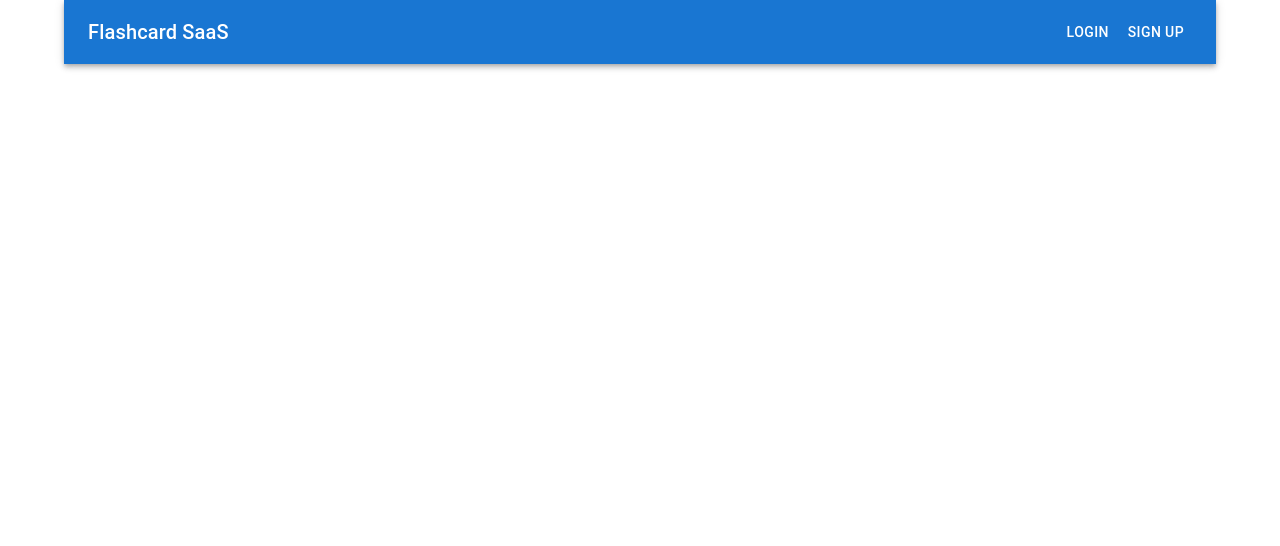
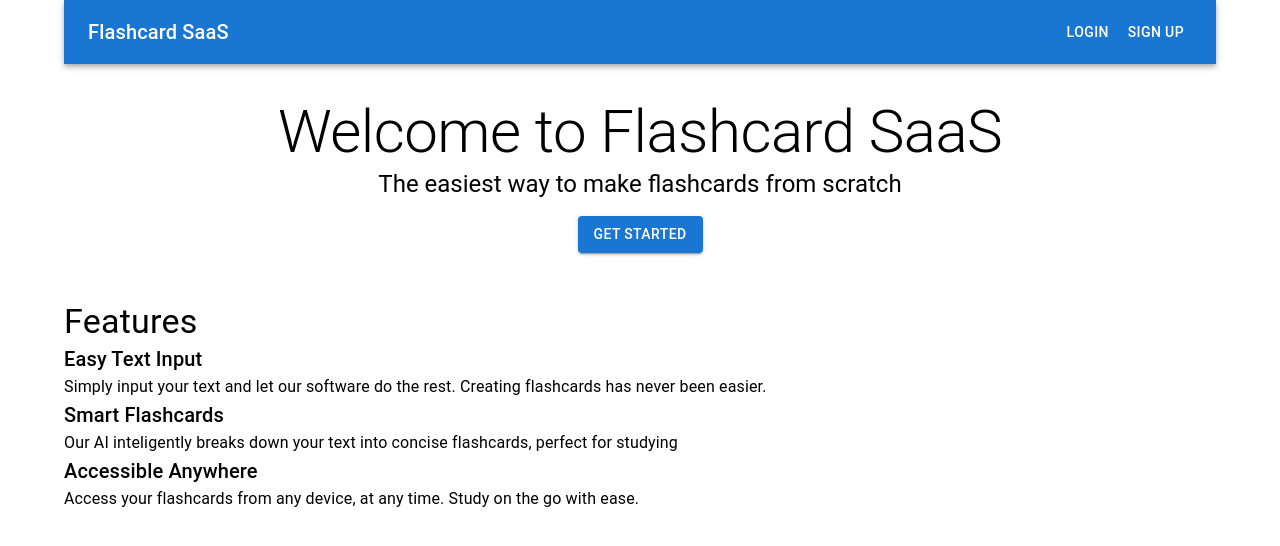
Before and after one commit to muhtasim24/AI-Flashcards, a Next.js app: page / in a window 1280 px wide. Shown: the top 546 px of the page. Built offline with nearby package versions, Linux system fonts and the light colour scheme; no server answers.

Commit message:
Grid on features

```diff
--- a/app/page.js
+++ b/app/page.js
@@ -3,8 +3,9 @@
 import Image from "next/image";
 import getStripe from "@/utils/get-stripe";
 import { SignedIn, SignedOut, UserButton } from "@clerk/nextjs";
-import { Container, AppBar, Toolbar, Typography, Button } from "@mui/material";
+import { Container, AppBar, Toolbar, Typography, Button, Box} from "@mui/material";
 import Head from 'next/head'
+import { Grid } from "@mui/system";
 
 export default function Home() {
   return (
@@ -26,6 +27,55 @@ export default function Home() {
           </SignedIn>
         </Toolbar>
       </AppBar>
+
+      <Box sx= {{
+        textAlign: 'center',
+        my: 4,
+      }}>
+        <Typography variant = 'h2'> Welcome to Flashcard SaaS </Typography>
+        <Typography variant = 'h5'> {' '}
+        The easiest way to make flashcards from scratch
+        </Typography>
+        <Button variant = 'contained' color ='primary' sx = {{mt: 2}}> Get Started</Button>
+      </Box>
+      <Box sx = {{my:6}}>
+        <Typography variant = "h4" components = "h2">
+          Features
+        </Typography>
+        <Grid contained spacing = {4}>
+
+          <Grid item xs = {12} md={4}>
+          <Typography variant="h6">
+            Easy Text Input
+          </Typography>
+          <Typography>
+            {' '}
+            Simply input your text and let our software do the rest. Creating flashcards has never been easier.
+          </Typography>
+          </Grid>
+
+          <Grid item xs = {12} md={4}>
+          <Typography variant="h6">
+            Smart Flashcards
+          </Typography>
+          <Typography>
+            {' '}
+            Our AI inteligently breaks down your text into concise flashcards, perfect for studying
+          </Typography>
+          </Grid>
+
+          <Grid item xs = {12} md={4}>
+          <Typography variant="h6">
+            Accessible Anywhere
+          </Typography>
+          <Typography>
+            {' '}
+            Access your flashcards from any device, at any time. Study on the go with ease.
+          </Typography>
+          </Grid>
+
+        </Grid>
+      </Box>
     </Container>
   );
 }
```
